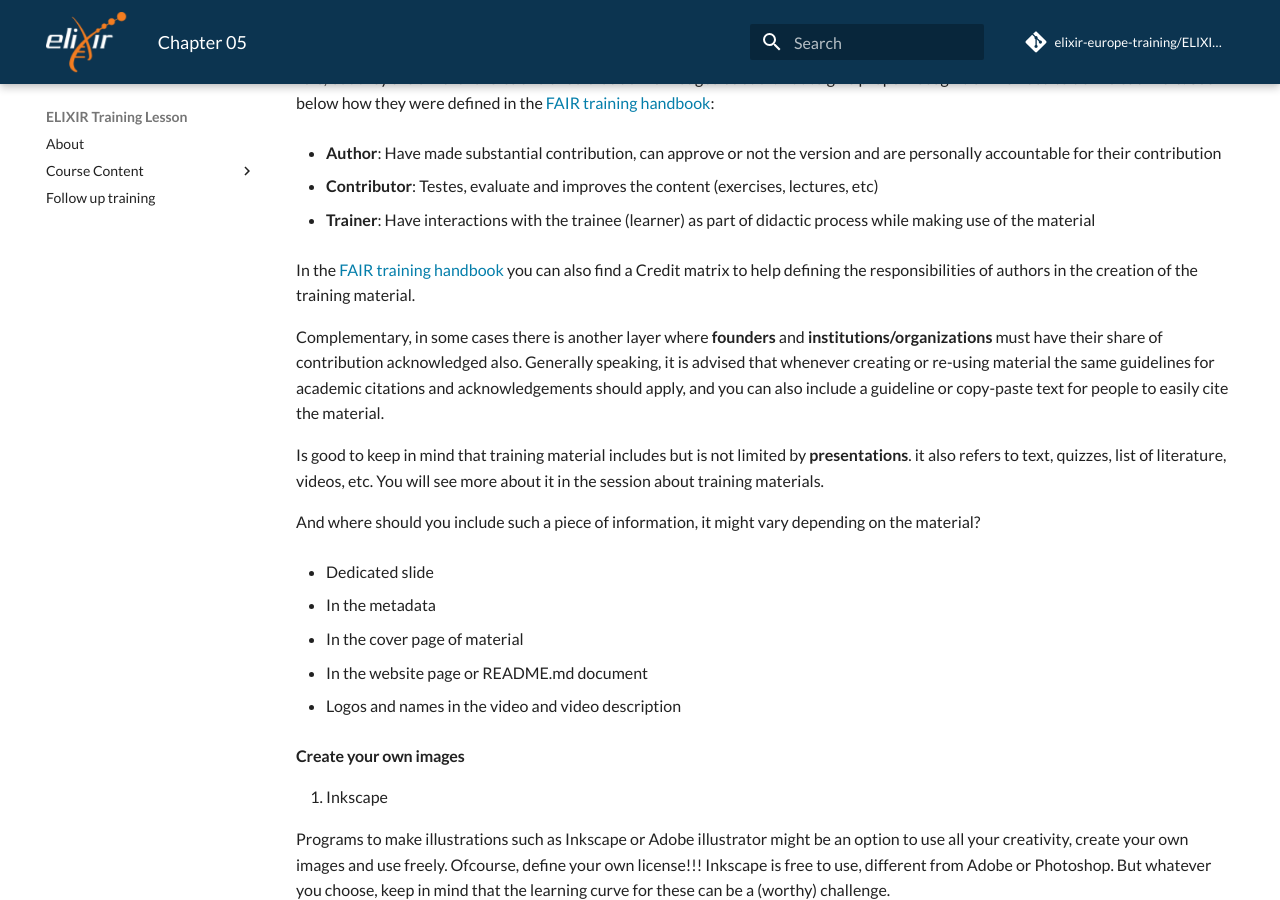
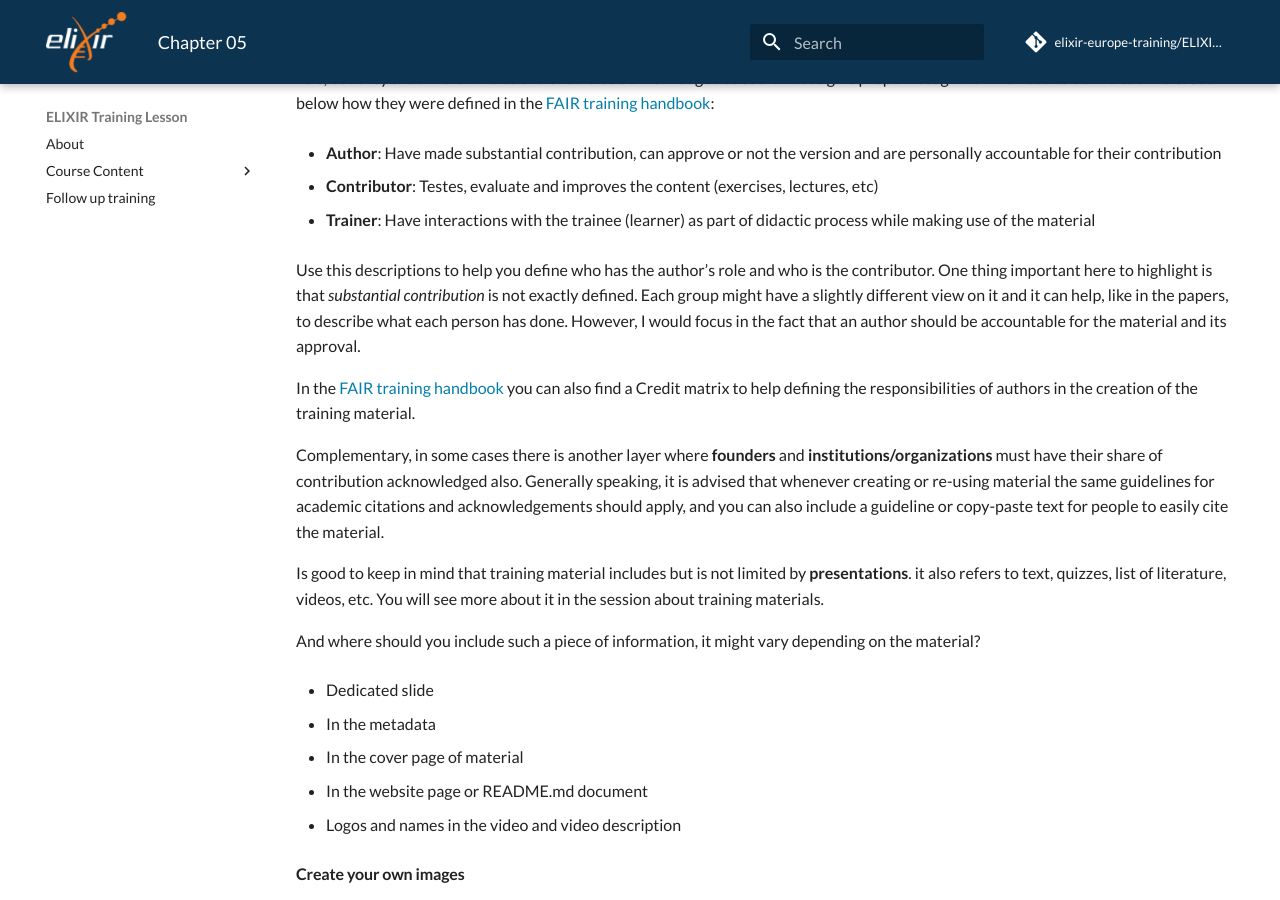
Before and after one commit to elixir-europe-training/ELIXIR-TrP-FAIR-Material-By-Design, an MkDocs documentation site: the page built from docs/chapters/chapter_05.md, in a window 1280 px wide and 900 px high, scrolled down 4035 px. Built offline with MkDocs 1.6.1 and Material for MkDocs 9.7.7, drawn with Linux system fonts in a browser that asks for light colours; comment, search, counter and statistics services are not loaded; some of the changed text lies outside the part shown.

Commit message:
clarification on how to define the author and contributor, additional info into illustration what to take in account.

```diff
--- a/docs/chapters/chapter_05.md
+++ b/docs/chapters/chapter_05.md
@@ -162,7 +162,7 @@
 - **Trainer**: Have interactions with the trainee (learner) as part of didactic process while making use of the material
 
 
-
+Use this descriptions to help you define who has the author's role and who is the contributor. One thing important here to highlight is that _substantial contribution_ is not exactly defined. Each group might have a slightly different view on it and it can help, like in the papers, to describe what each person has done. However, I would focus in the fact that an author should be accountable for the material and its approval.
 
  In the [FAIR training handbook](https://elixir-europe-training.github.io/ELIXIR-TrP-FAIR-training-handbook/) you can also find a Credit matrix to help defining  the  responsibilities of authors in the creation of the training material.
 
@@ -240,6 +240,7 @@
     - Not all of them allow for commercial usage of the generated photos/images
 
 6. Avoid very general suggestions
+    - it tends to use reinforced biases of age, gender, race, etc.
 
 7. Use tools for reverse image search to verify outcomes.
 
@@ -259,5 +260,5 @@
 
 * Keep it clean and meaninful
 * Avoid stereotypes, be inlcusive
-
-...
+* Check the licenses
+* Make citations and include links to original source
```
